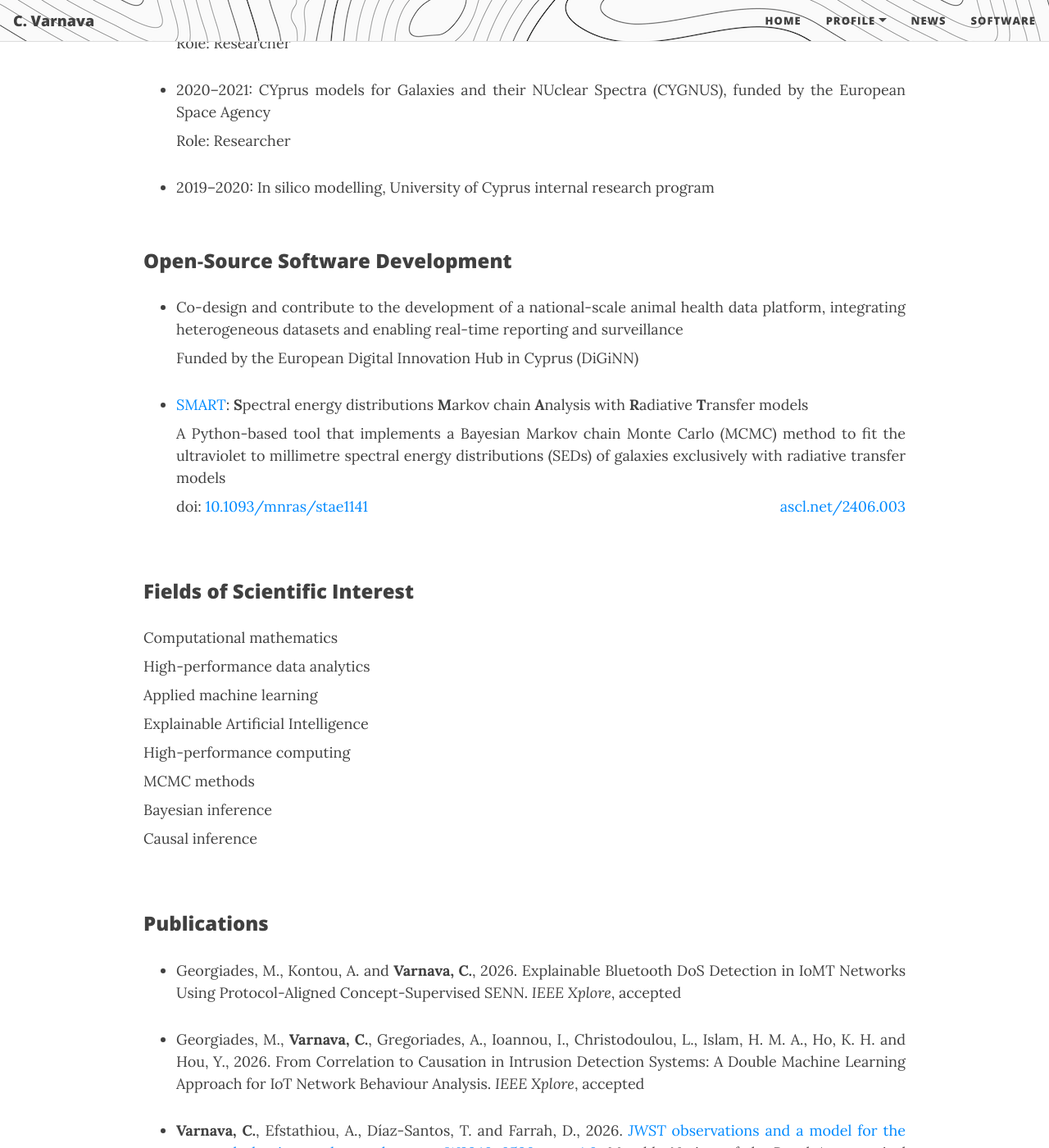
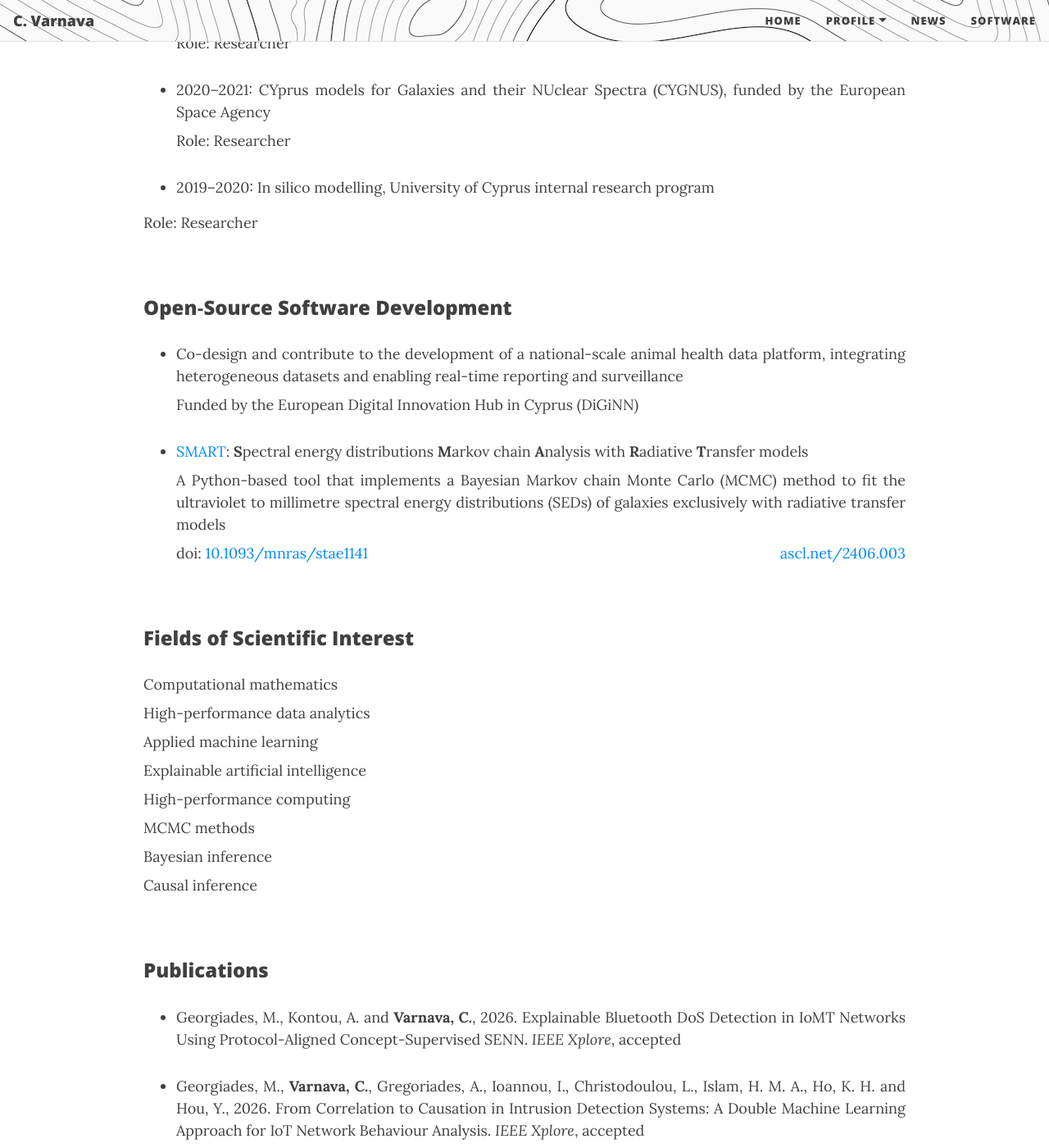
Before and after one commit to ch-var/ch-var.github.io, a Jekyll site: the page built from CV.html, in a window 1280 px wide and 1400 px high, scrolled down 2135 px. Shown: the whole window at 82% size. Built offline with Jekyll 4.4.1, drawn with Linux system fonts in a browser that asks for light colours; formulas are drawn with MathJax 3.

Commit message:
Update CV.html

```diff
--- a/CV.html
+++ b/CV.html
@@ -74,6 +74,7 @@ mathjax: true
 <p align='justify' class="responsive-margin" style="margin-top: 8px;">Role: Researcher</p>
 <p></p>
 <li class="responsive-margin">2019–2020: In silico modelling, University of Cyprus internal research program</li></ul>
+<p align='justify' class="responsive-margin" style="margin-top: 8px;">Role: Researcher</p>
 <br>
 <p style="font-family: var(--header-font); font-weight: 800; line-height: 1.1; font-size: 1.5rem; margin-top: 1.25rem;">Open‑Source Software Development</p>
 <ul>
@@ -88,7 +89,7 @@ mathjax: true
 <p align='justify' style="margin-bottom: 8px;">Computational mathematics</p>
 <p align='justify' style="margin-top: 8px; margin-bottom: 8px;">High-performance data analytics</p>
 <p align='justify' style="margin-top: 8px; margin-bottom: 8px;">Applied machine learning</p>
-<p align='justify' style="margin-top: 8px; margin-bottom: 8px;">Explainable Artificial Intelligence</p>
+<p align='justify' style="margin-top: 8px; margin-bottom: 8px;">Explainable artificial intelligence</p>
 <p align='justify' style="margin-top: 8px; margin-bottom: 8px;">High-performance computing</p>
 <p align='justify' style="margin-top: 8px; margin-bottom: 8px;">MCMC methods</p>
 <p align='justify' style="margin-top: 8px; margin-bottom: 8px;">Bayesian inference</p>
```
